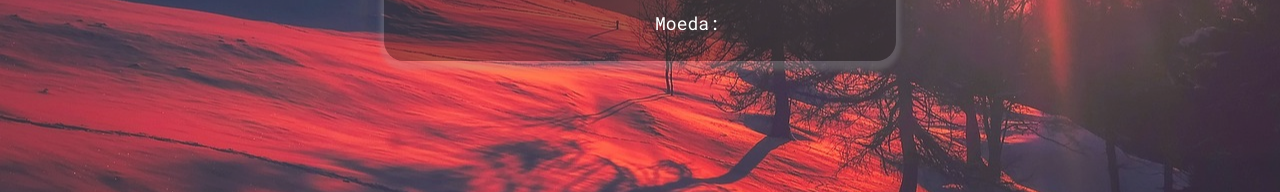
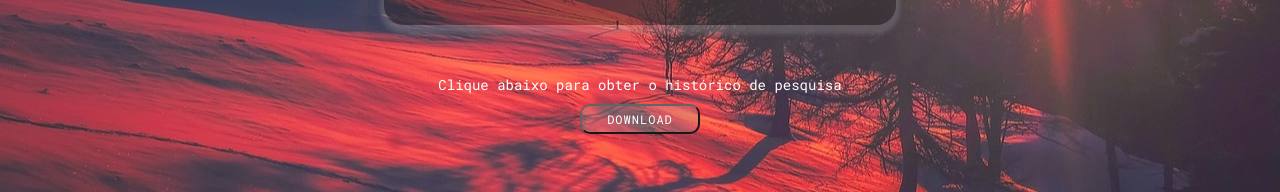
Before and after one commit to guipaterno/desafioPower2go, a React (Vite) app: page / in a window 1280 px wide. Shown: the part 511-703 px from the top of the page. Built offline with nearby package versions, Linux system fonts and the light colour scheme; no server answers.

Commit message:
add button de download

```diff
--- a/src/App.jsx
+++ b/src/App.jsx
@@ -5,6 +5,7 @@ function App() {
   return (
     <div className="container">
       <Search />
+
     </div>
   );
 }
--- /dev/null
+++ b/src/components/Download.jsx
@@ -0,0 +1,11 @@
+import React from "react";
+import styles from "./Download.module.css";
+
+export const Download = () => {
+  return (
+    <div className={styles.content}>
+      <span>Clique abaixo para obter o histórico de pesquisa</span>
+      <button>Download</button>
+    </div>
+  );
+};
--- /dev/null
+++ b/src/components/Download.module.css
@@ -0,0 +1,28 @@
+.content {
+  display: flex;
+  flex-direction: column;
+  align-items: center;
+}
+
+.content span {
+  font-size: 14px;
+
+}
+
+.content button {
+  background-color: rgba(161, 158, 158, 0.25);
+  width: 120px;
+  height: 30px;
+  border-radius: 10px;
+  color: white;
+  text-transform: uppercase;
+  letter-spacing: 1px;
+  font-size: 12px;
+  transition: 0.5s;
+  margin-top: 10px;
+}
+
+.content button:hover {
+   background-color: rgba(27, 26, 26, 0.25);
+  opacity: 0.9;
+}
--- a/src/components/Search.jsx
+++ b/src/components/Search.jsx
@@ -1,4 +1,3 @@
-
 import { useState, useEffect } from "react";
 import { MagnifyingGlass } from "phosphor-react";
 
@@ -6,6 +5,7 @@ import axios from "axios";
 
 import { SelectCountry } from "./SelectCountry";
 import styles from "./Search.module.css";
+import { Download } from "./Download";
 
 export function Search() {
   const [countryName, setCountryName] = useState("Brasil");
@@ -17,7 +17,7 @@ export function Search() {
     currencies: [],
   });
 
-    useEffect(() => {
+  useEffect(() => {
     if (countryName) {
       searchCountry();
     }
@@ -31,7 +31,6 @@ export function Search() {
         const currencies = [];
 
         for (const currencyCode in data.currencies) {
-
           const currencyName = data.currencies[currencyCode].name;
           currencies.push(currencyName);
         }
@@ -39,7 +38,6 @@ export function Search() {
         const languages = [];
 
         for (const languageCode in data.languages) {
-
           const languagesName = data.languages[languageCode];
           languages.push(languagesName);
         }
@@ -49,7 +47,7 @@ export function Search() {
           flag: data.flags.svg,
           population: data.population,
           capital: data.capital[0],
-          languages:languages.join(", "),
+          languages: languages.join(", "),
           currencies: currencies.join(", "),
         });
       })
@@ -84,6 +82,7 @@ export function Search() {
         languages={country.languages}
         currencies={country.currencies}
       />
+      <Download />
     </div>
   );
 }
```
